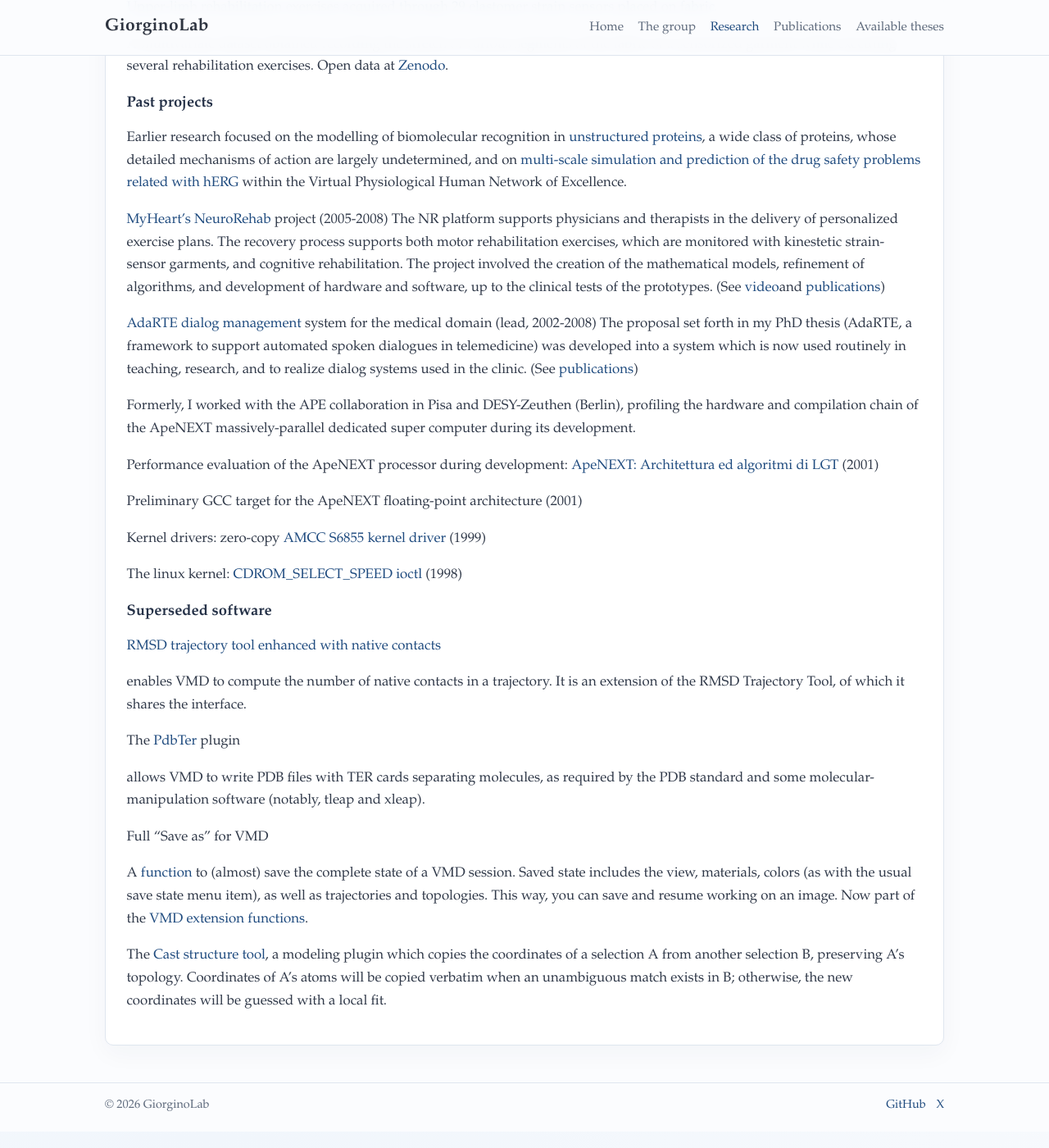
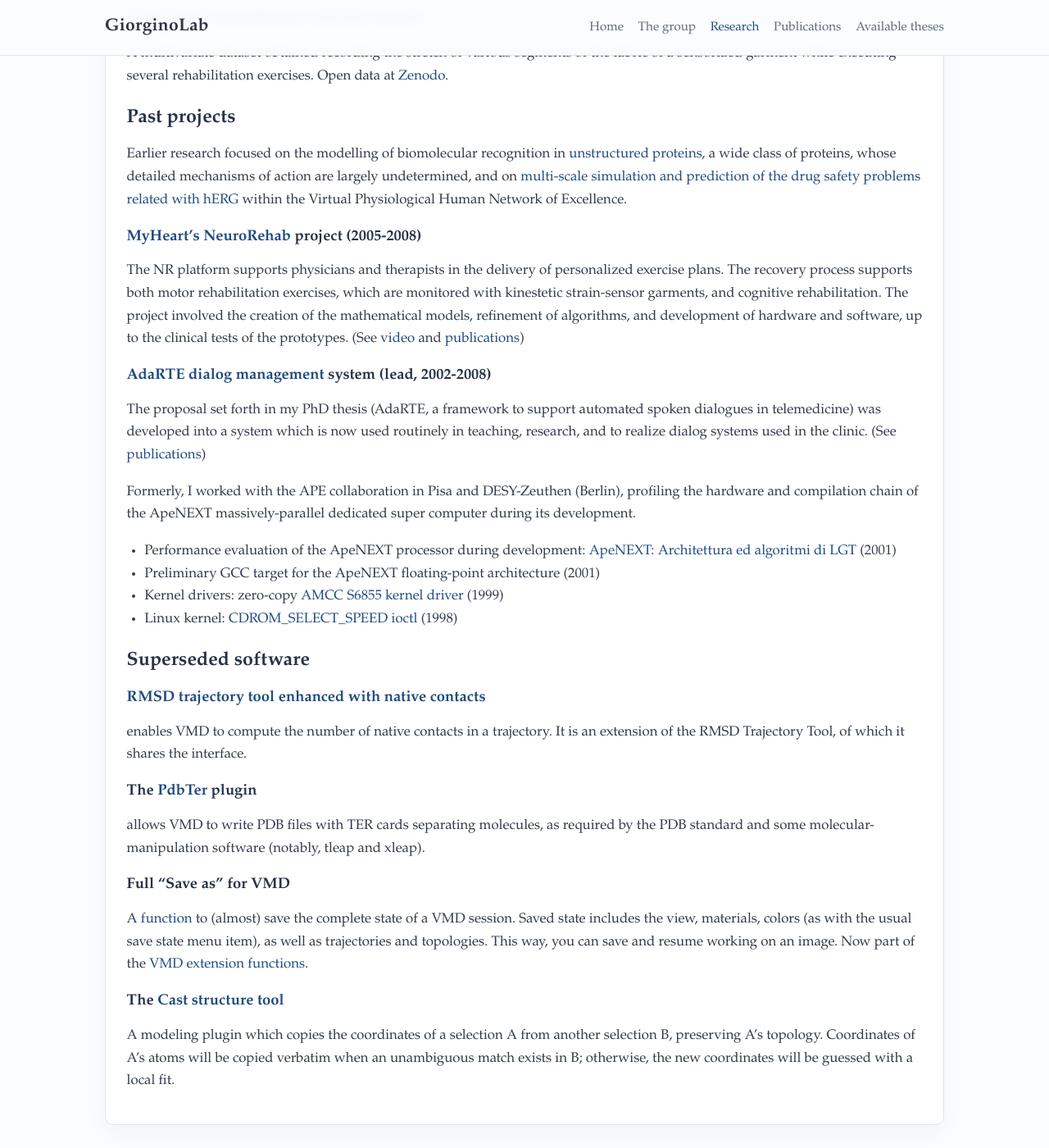
Before and after one commit to tonigi/prova1, a Jekyll site: the page built from research.md, in a window 1280 px wide and 1400 px high, scrolled down 2346 px. Shown: the whole window at 82% size. Built offline with Jekyll 4.4.1, drawn with Linux system fonts in a browser that asks for light colours; some of the changed text lies outside the part shown.

Commit message:
Improve content structure in markdown pages

```diff
--- a/research.md
+++ b/research.md
@@ -9,102 +9,105 @@ permalink: /research.html
 
 I've authored or contributed to a number of open-source software packages in the field of computational statistics and physics.
 
-The [SCov2-MD](http://www.scov2-md.org/) database
+## Current projects and tools
+
+### The [SCov2-MD](http://www.scov2-md.org/) database
 
 Allowing the evolution-structure-dynamics-phenotype multidimensional analysis on SARS-CoV-2 genomes. Described in the paper [SCoV2-MD: a database for the dynamics of the SARS-CoV-2 proteome and variant impact predictions](https://doi.org/10.1093/nar/gkab977), published in Nucleic Acid Research as a Breakthrough article.
 
-The [Dynamic Time Warping project](https://dynamictimewarping.github.io/)
+### The [Dynamic Time Warping project](https://dynamictimewarping.github.io/)
 
 Providing packages and information on an extensive array of [DTW-style algorithms in both R and Python](https://dynamictimewarping.github.io/). The DTW algorithm computes the time axis stretch which optimally maps one timeseries (query) onto another (reference). The packages provide the most complete, freely-available (GPL) implementation of Dynamic Time Warping-type (DTW) algorithms up to date. They are described in the (~1000 citations) paper [Computing and Visualizing Dynamic Time Warping Alignments in R: the dtw Package.](http://www.jstatsoft.org/v31/i07)
 
-The [MYSEC-PM (Secondary Myelofibrosys Prognostic Model) model](http://www.mysec-pm.eu/).
+### The [MYSEC-PM (Secondary Myelofibrosys Prognostic Model) model](http://www.mysec-pm.eu/)
 
 A model and the corresponding online calculator described in A clinical-molecular prognostic model to predict survival in patients with post polycythemia vera and post essential thrombocythemia myelofibrosis. Leukemia 31, 2726–2731 (2017) [doi:10.1038/leu.2017.169](http://dx.doi.org/10.1038/leu.2017.169) . The MYSEC-PM model is now adopted in the NCCN Clinical Practice Guidelines in Oncology guidelines.
 
-The [PYCV module for PLUMED 2](https://giorginolab.github.io/plumed2-pycv/)
+### The [PYCV module for PLUMED 2](https://giorginolab.github.io/plumed2-pycv/)
 
 Enables [PLUMED2](https://www.plumed.org/) Collective Variables (CVs) and arbitrary functions to be defined and auto-differentiated in the Python language. Described in the paper [PYCV: a PLUMED 2 Module Enabling the Rapid Prototyping of Collective Variables in Python](https://doi.org/10.21105/joss.01773)
 
-Protein preparation for in silico experiments.
+### Protein preparation for in silico experiments
 
 The preparation includes titration of the protonation states using PROPKA 3.1 and overall optimization of the H-network using PDB2PQR 2.1. Available online, as part of [Playmolecule's ProteinPrepare](https://www.playmolecule.org/proteinPrepare/), and in [HTMD](https://www.htmd.org//) (High Throughput Molecular Dynamics), See also the [introductory talk](https://secure.acellera.com/htmd-workshop-2016/03_PreparationBuilding_TGiorgino.tgz) at the 3rd HTMD workshop. doi:[10.1021/acs.jcim.7b00190](https://pubs.acs.org/doi/abs/10.1021/acs.jcim.7b00190)
 
-The [ECL2 database](http://ecl2.giorginolab.it/).
+### The [ECL2 database](http://ecl2.giorginolab.it/)
 
 The extracellular loop 2 (ECL2) is the longest and the most diverse loop among class A G protein-coupled receptors (GPCRs). We proposed a 7-cluster classification scheme of currently resolved ECL2 domains based on volume overlaps and their intermolecular interactions with the other GPCR regions.
 
-[METAGUI version 3](https://github.com/metagui/metagui3).
+### [METAGUI version 3](https://github.com/metagui/metagui3)
 
 METAGUI extends VMD with a graphical user interface that allows constructing a thermodynamic and kinetic model of a given process simulated by long-scale molecular dynamics. It is described in [doi:10.1016/j.cpc.2017.04.009](https://doi.org/10.1016/j.cpc.2017.04.009)
 
-The PLUMED2 Metric in [HTMD](https://www.htmd.org//)
+### The PLUMED2 Metric in [HTMD](https://www.htmd.org//)
 
 The MetricPlumed2 class allows the use of arbitrary PLUMED2 collective variables in the construction of Markov models within HTMD. See the [introductory talk](https://secure.acellera.com/htmd-workshop-2016/99_MetricPlumed2_TGiorgino.tgz) at the 3rd HTMD workshop.
 
-A web service, [infix2pharmml](http://infix2pharmml.sourceforge.net/) for the pharmacometrics language [PharmML](http://www.pharmml.org/).
+### [infix2pharmml](http://infix2pharmml.sourceforge.net/) web service for [PharmML](http://www.pharmml.org/)
 
 The software converts the conventional mathematical infix notation into the math markup used by the pharmacometrics language [PharmML](http://www.pharmml.org/); the rationale is explained in [doi: 10.1002/psp4.57](http://onlinelibrary.wiley.com/doi/10.1002/psp4.57/abstract)
 
-The [MEMBPLUGIN](https://sourceforge.net/projects/membplugin/) membrane plugin analysis suite for VMD.
+### The [MEMBPLUGIN](https://sourceforge.net/projects/membplugin/) analysis suite for VMD
 
 MEMBPLUGIN is a membrane analysis tool for molecular-dynamics simulations. It is a collection of visual and command-line tools that can be run within the Visual Molecular Dynamics (VMD) environment to analyze biomolecular simulations of lipid bilayers. It is described in the paper [MEMBPLUGIN: studying membrane complexity in VMD.](http://dx.doi.org/10.1093/bioinformatics/btu037)
 
-The [Plumed-GUI collective variable analysis tool](https://github.com/tonigi/vmd_plumed)
+### The [Plumed-GUI collective variable analysis tool](https://github.com/tonigi/vmd_plumed)
 
 VMD plugin provides convenient access to the extensive set of collective variables (CV) defined in the PLUMED software. It allows the use of PLUMED syntax to conduct analysis on MD trajectories, and a convenient interface to prepare the metadynamics CV definitions. It is described in the paper [Plumed-GUI: an environment for the interactive development of molecular dynamics analysis and biasing scripts.](http://dx.doi.org/10.1016/j.cpc.2013.11.019)
 
-The [VMD Density Profile Tool](https://github.com/tonigi/vmd_density_profile)
+### The [VMD Density Profile Tool](https://github.com/tonigi/vmd_density_profile)
 
 The Density Profile Tool is a VMD analysis plugin that computes 1-D projections of various atomic densities. It's described in the paper [Computing 1-D atomic densities in macromolecular simulations: The density profile tool for VMD.](http://www.sciencedirect.com/science/article/pii/S0010465513002956)
 
-The [Diffusion Coefficient Tool](https://github.com/tonigi/vmd_diffusion_coefficient)
+### The [Diffusion Coefficient Tool](https://github.com/tonigi/vmd_diffusion_coefficient)
 
 An analysis plugin for VMD that computes one, two or three-dimensional diffusion coefficients during a loaded trajectory based on average mean square displacements. Described in [Computing diffusion coefficients in macromolecular simulations: the Diffusion Coefficient Tool for VMD](https://joss.theoj.org/papers/10.21105/joss.01698)
 
-The [RBoinc system](http://boinc.berkeley.edu/trac/wiki/RemoteJob) (distributed computing as a virtual supercomputer)
+### The [RBoinc system](http://boinc.berkeley.edu/trac/wiki/RemoteJob)
 
 RBoinc extends the Berkeley Open Infrastructure for Network Computing (BOINC), the open-source middleware for distributed computing projects, with mechanisms to submit and manage large-scale distributed computations from individual workstations. It is described in the paper [Tools to run and manage large-scale BOINC simulations](http://boinc.berkeley.edu/rboinc.pdf)(2010).
 
-[VMD extension functions](http://tonigi.github.io/vmd_extensions/)
+### [VMD extension functions](http://tonigi.github.io/vmd_extensions/)
 
 a collection of TCL-VMD functions and iterators that support extraction of structural data from large-scale simulations. They provide simple semantics to iterate a block of code over frames or trajectory files, functions to compute the number of native contacts, distance matrices, and more.
 
-[Upper-limb rehabilitation exercises acquired through 29 elastomer strain sensors placed on fabric](http://dx.doi.org/10.5281/zenodo.11229).
+### [Upper-limb rehabilitation exercises dataset](http://dx.doi.org/10.5281/zenodo.11229)
 
 A multivariate dataset obtained recording the stretch of various segments of the fabric of a sensorized garment while executing several rehabilitation exercises. Open data at [Zenodo](http://dx.doi.org/10.5281/zenodo.11229).
 
-### Past projects
+## Past projects
 
 Earlier research focused on the modelling of biomolecular recognition in [unstructured proteins](http://en.wikipedia.org/wiki/Intrinsically_unstructured_proteins), a wide class of proteins, whose detailed mechanisms of action are largely undetermined, and on [multi-scale simulation and prediction of the drug safety problems related with hERG](http://www.vph-noe.eu/exemplarprojects?start=4) within the Virtual Physiological Human Network of Excellence.
 
-[MyHeart's NeuroRehab](http://www.labmedinfo.org/projects/myheart) project (2005-2008) The NR platform supports physicians and therapists in the delivery of personalized exercise plans. The recovery process supports both motor rehabilitation exercises, which are monitored with kinestetic strain-sensor garments, and cognitive rehabilitation. The project involved the creation of the mathematical models, refinement of algorithms, and development of hardware and software, up to the clinical tests of the prototypes. (See [video](http://vimeo.com/896814)and [publications](/publications.html))
+### [MyHeart's NeuroRehab](http://www.labmedinfo.org/projects/myheart) project (2005-2008)
+The NR platform supports physicians and therapists in the delivery of personalized exercise plans. The recovery process supports both motor rehabilitation exercises, which are monitored with kinestetic strain-sensor garments, and cognitive rehabilitation. The project involved the creation of the mathematical models, refinement of algorithms, and development of hardware and software, up to the clinical tests of the prototypes. (See [video](http://vimeo.com/896814) and [publications](/publications.html))
 
-[AdaRTE dialog management](http://www.labmedinfo.org/projects/adarte) system for the medical domain (lead, 2002-2008) The proposal set forth in my PhD thesis (AdaRTE, a framework to support automated spoken dialogues in telemedicine) was developed into a system which is now used routinely in teaching, research, and to realize dialog systems used in the clinic. (See [publications](/publications.html))
+### [AdaRTE dialog management](http://www.labmedinfo.org/projects/adarte) system (lead, 2002-2008)
+The proposal set forth in my PhD thesis (AdaRTE, a framework to support automated spoken dialogues in telemedicine) was developed into a system which is now used routinely in teaching, research, and to realize dialog systems used in the clinic. (See [publications](/publications.html))
 
 Formerly, I worked with the APE collaboration in Pisa and DESY-Zeuthen (Berlin), profiling the hardware and compilation chain of the ApeNEXT massively-parallel dedicated super computer during its development.
 
-Performance evaluation of the ApeNEXT processor during development: [ApeNEXT: Architettura ed algoritmi di LGT](http://www-zeuthen.desy.de/apewww/APE/publications/toniGiorgino_thesis.pdf) (2001)
+- Performance evaluation of the ApeNEXT processor during development: [ApeNEXT: Architettura ed algoritmi di LGT](http://www-zeuthen.desy.de/apewww/APE/publications/toniGiorgino_thesis.pdf) (2001)
+- Preliminary GCC target for the ApeNEXT floating-point architecture (2001)
+- Kernel drivers: zero-copy [AMCC S6855 kernel driver](https://github.com/acisternino/amcc-s5933-linux-drivers) (1999)
+- Linux kernel: [CDROM_SELECT_SPEED ioctl](https://lxr.linux.no/linux-old+*/drivers/ide/ide-cd.c#L191) (1998)
 
-Preliminary GCC target for the ApeNEXT floating-point architecture (2001)
+## Superseded software
 
-Kernel drivers: zero-copy [AMCC S6855 kernel driver](https://github.com/acisternino/amcc-s5933-linux-drivers) (1999)
-
-The linux kernel: [CDROM_SELECT_SPEED ioctl](https://lxr.linux.no/linux-old+*/drivers/ide/ide-cd.c#L191) (1998)
-
-### Superseded software
-
-[RMSD trajectory tool enhanced with native contacts](https://github.com/tonigi/vmd_rmsdttnc)
+### [RMSD trajectory tool enhanced with native contacts](https://github.com/tonigi/vmd_rmsdttnc)
 
 enables VMD to compute the number of native contacts in a trajectory. It is an extension of the RMSD Trajectory Tool, of which it shares the interface.
 
-The [PdbTer](http://www.multiscalelab.org/utilities/PdbTer) plugin
+### The [PdbTer](http://www.multiscalelab.org/utilities/PdbTer) plugin
 
 allows VMD to write PDB files with TER cards separating molecules, as required by the PDB standard and some molecular-manipulation software (notably, tleap and xleap).
 
-Full "Save as" for VMD
+### Full "Save as" for VMD
 
 A [function](http://tonigi.github.io/vmd_extensions/group__save.html) to (almost) save the complete state of a VMD session. Saved state includes the view, materials, colors (as with the usual save state menu item), as well as trajectories and topologies. This way, you can save and resume working on an image. Now part of the [VMD extension functions](http://tonigi.github.io/vmd_extensions/).
 
-The [Cast structure tool](http://www.multiscalelab.org/utilities/CastStructureTool), a modeling plugin which copies the coordinates of a selection A from another selection B, preserving A's topology. Coordinates of A's atoms will be copied verbatim when an unambiguous match exists in B; otherwise, the new coordinates will be guessed with a local fit.
+### The [Cast structure tool](http://www.multiscalelab.org/utilities/CastStructureTool)
+
+A modeling plugin which copies the coordinates of a selection A from another selection B, preserving A's topology. Coordinates of A's atoms will be copied verbatim when an unambiguous match exists in B; otherwise, the new coordinates will be guessed with a local fit.
 
 </article>
```
Also changed, not shown: for-students.md (+12 -19 lines), publications.md (+12 -10 lines), the-group.md (+38 -60 lines).
